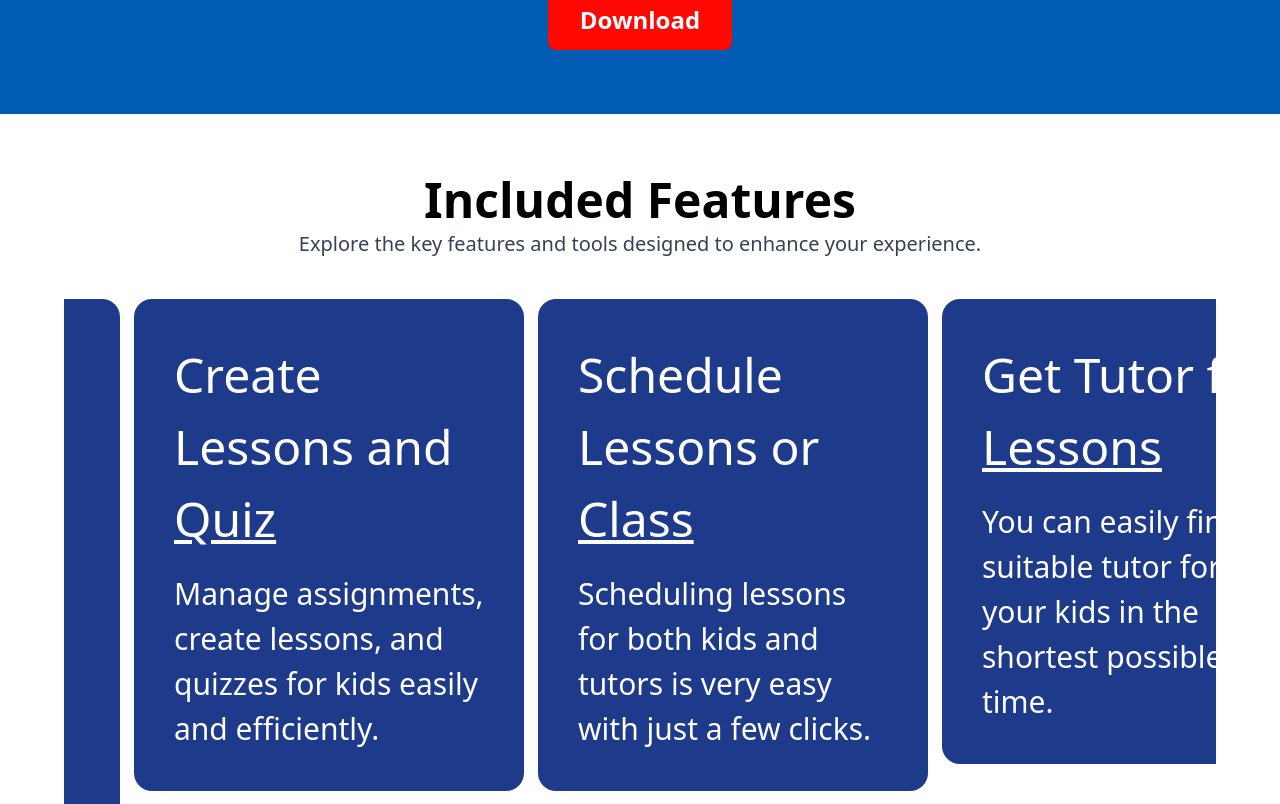
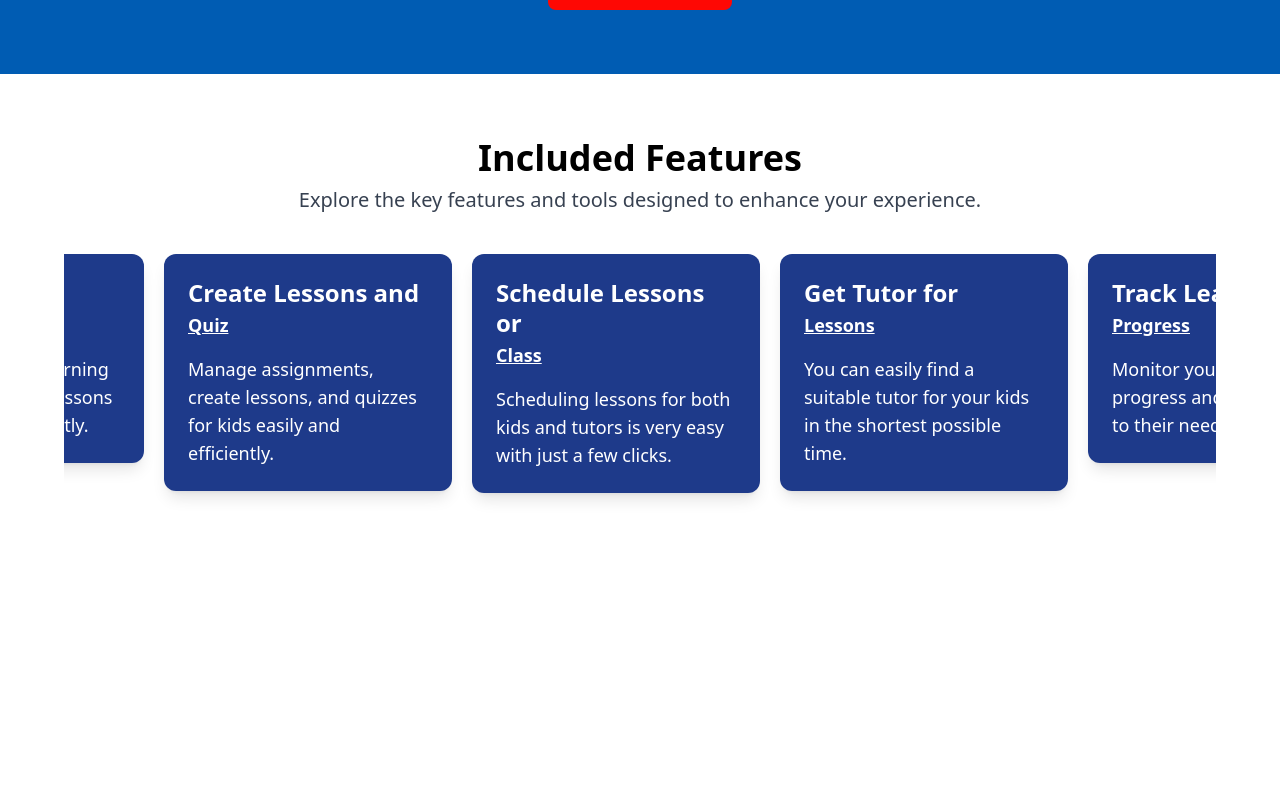
Before and after one commit to Debs-D/Ufuone, a React (Vite) app: page / in a window 1280 px wide. Shown: the part 1876-2680 px from the top of the page. Built offline with nearby package versions, Linux system fonts and the light colour scheme; a web font is replaced by a local one.

Commit message:
fix slider layout

```diff
--- a/src/App.jsx
+++ b/src/App.jsx
@@ -23,7 +23,7 @@ const App = () => {
         <Header />
         <Hero />
       </div>
-      <div className="space-y-8">
+      <div className="space-y-10">
         <About />
         <SectionStudy />
         <Feature />
--- a/src/components/About.jsx
+++ b/src/components/About.jsx
@@ -37,9 +37,6 @@ const About = () => {
           image={box.image}
           description={box.description}
           bgColor={box.bgColor}
-          style={{
-            marginBottom: "",
-          }}
         />
       ))}
     </section>
--- a/src/components/Box.jsx
+++ b/src/components/Box.jsx
@@ -6,8 +6,6 @@ const Box = ({ image, title, description, bgColor, style }) => {
     container: {
       width: "350px",
       height: "auto",
-      gap: "px",
-      opacity: 1,
       ...style,
     },
     imageWrapper: {
@@ -37,7 +35,7 @@ const Box = ({ image, title, description, bgColor, style }) => {
 
   return (
     <div
-      className={`p-6 ${bgColor} rounded-[18px] flex flex-col items-start shadow-lg`}
+      className={` ${bgColor} rounded-[18px] flex flex-col items-start shadow-lg`}
       style={defaultStyles.container}
     >
       <div style={defaultStyles.imageWrapper}>
--- a/src/components/Boxes.jsx
+++ b/src/components/Boxes.jsx
@@ -2,47 +2,40 @@ import PropTypes from "prop-types";
 import "../App.css";
 
 const Box = ({ title, description, bgColor, style }) => {
-  // Split the title into the main part and the last word
   const titleParts = title.split(" ");
   const mainTitle = titleParts.slice(0, -1).join(" ");
   const lastWord = titleParts[titleParts.length - 1];
 
   return (
     <div
-      className={`p-10 ${bgColor} rounded-[18px] flex flex-col justify-between items-start`}
+      className={`flex flex-col items-center justify-between ${bgColor} text-white p-6 rounded-xl shadow-lg transition-transform transform hover:scale-105`}
       style={{
         ...style,
-        width: "390px",
-        height: "auto",
-        minHeight: "396px",
-        gap: "0px",
-        opacity: 1,
-        overflow: "hidden",
+        width: "300px", // Ensure boxes are of equal width
+        maxWidth: "100%", // Responsive width on smaller screens
+        margin: "0 10px", // Add spacing between boxes
       }}
     >
       <h3
-        className="text-left font-outfit font-medium text-white"
+        className="text-left font-outfit font-semibold text-2xl leading-tight mb-4"
         style={{
-          fontSize: style?.fontSize || "48px",
-          fontWeight: style?.fontWeight || "500",
-          height: "auto",
-          gap: "0px",
           wordWrap: "break-word",
+          overflow: "hidden", // Ensure no overflow
+          textOverflow: "ellipsis", // Prevent text from spilling out
+          display: "block",
         }}
       >
         {mainTitle} <br />
-        <span className="underline">{lastWord}</span>
+        <span className="underline text-lg">{lastWord}</span>
       </h3>
 
       <p
-        className="text-left font-outfit font-normal mt-4 text-white"
+        className="text-left font-outfit text-lg font-light"
         style={{
-          fontSize: style?.fontSize || "30px",
-          fontWeight: style?.fontWeight || "400",
-          width: "100%",
-          height: "auto",
-          gap: "0px",
           wordWrap: "break-word",
+          overflow: "hidden", // Ensure no overflow
+          textOverflow: "ellipsis", // Prevent text from spilling out
+          display: "block",
         }}
       >
         {description}
--- a/src/components/Feature.jsx
+++ b/src/components/Feature.jsx
@@ -1,13 +1,13 @@
 import Slider from "react-slick";
-import Box from "./Boxes";
+import Boxes from "./Boxes";
 
 const settings = {
   dots: false,
   infinite: true,
   speed: 500,
-  slidesToShow: 3,
+  slidesToShow: 4,
   slidesToScroll: 1,
-  arrows: true,
+  arrows: true, // Make sure arrows are enabled
   responsive: [
     {
       breakpoint: 1200, // For tablets
@@ -61,10 +61,10 @@ const Feature = () => {
   return (
     <section className="p-6 flex flex-col items-center justify-center">
       <div className="text-center mb-10">
-        <h3 className="text-[48px] leading-[59px] font-semibold text-black">
+        <h3 className="text-4xl font-semibold text-black mb-2">
           Included Features
         </h3>
-        <p className="text-[20px] leading-[30px] font-normal text-gray-700">
+        <p className="text-xl text-gray-700">
           Explore the key features and tools designed to enhance your
           experience.
         </p>
@@ -74,13 +74,12 @@ const Feature = () => {
       <div className="w-full max-w-6xl">
         <Slider {...settings}>
           {boxData.map((box, index) => (
-            <Box
+            <Boxes
               key={index}
               title={box.title}
               description={box.description}
               bgColor={box.bgColor}
-              className="flex flex-col items-center justify-center bg-blue-900 text-white p-6 rounded-2xl text-center"
-              style={{}}
+              className="flex flex-col items-center justify-center"
             />
           ))}
         </Slider>
```
